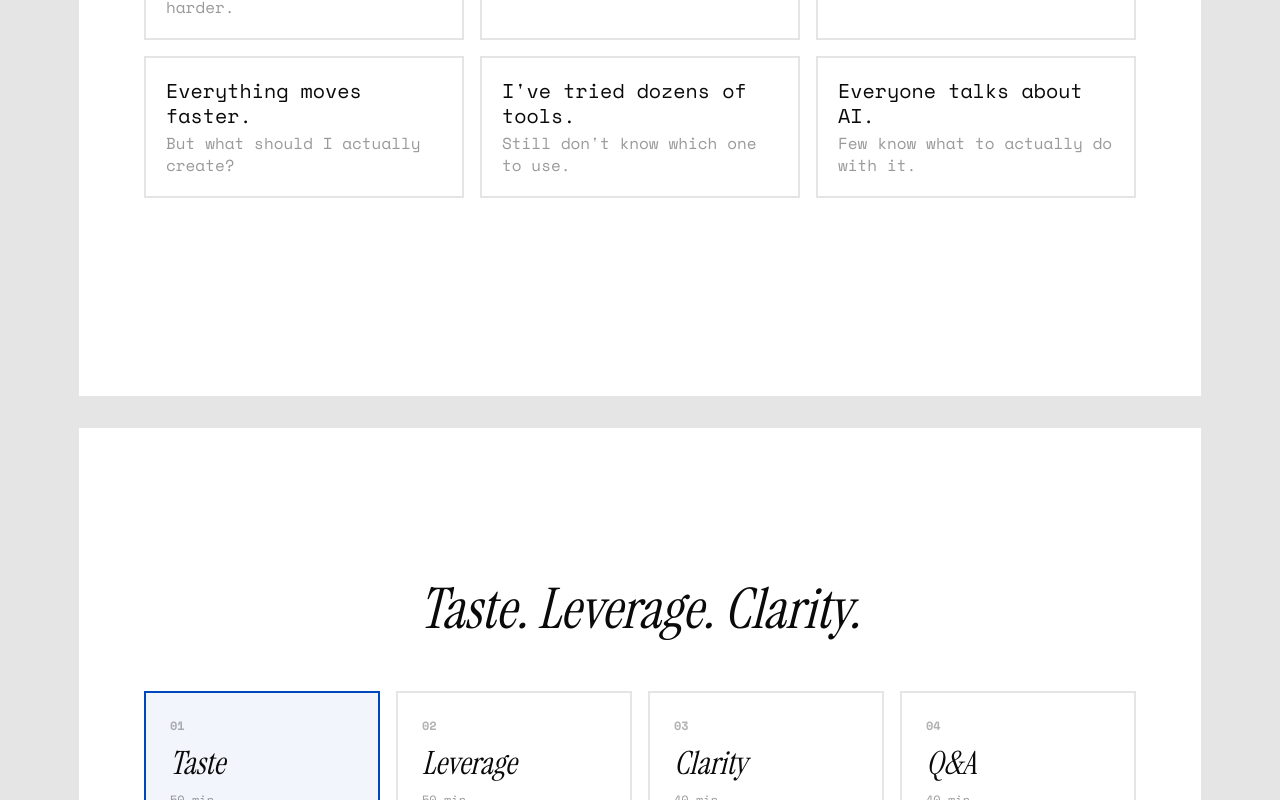
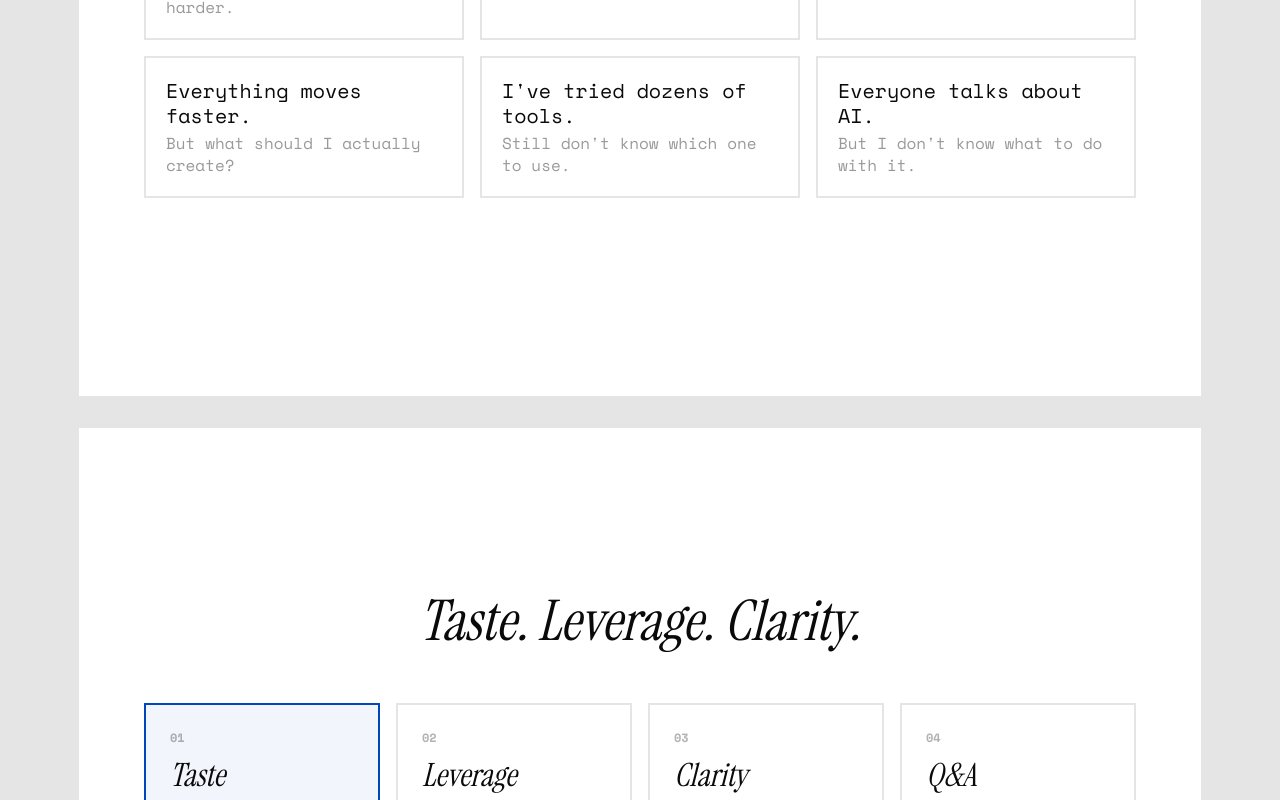
Before and after one commit to princeofwellness/researchlab, a Next.js app: page /public/onepager in a window 1280 px wide. Shown: the part 2100-2900 px from the top of the page. Built offline with nearby package versions, Linux system fonts and the light colour scheme.

Commit message:
Personal tone on card #6, drop Roland credentials — topic over CV

```diff
--- a/src/app/public/onepager/page.tsx
+++ b/src/app/public/onepager/page.tsx
@@ -31,14 +31,14 @@ export default function PublicOnePager() {
                     { headline: "The direction is clear.", subline: "Daily practice in it isn't." },
                     { headline: "Everything moves faster.", subline: "But what should I actually create?" },
                     { headline: "I've tried dozens of tools.", subline: "Still don't know which one to use." },
-                    { headline: "Everyone talks about AI.", subline: "Few know what to actually do with it." }
+                    { headline: "Everyone talks about AI.", subline: "But I don't know what to do with it." }
                 ]
             },
             session: {
                 title: "Taste. Leverage. Clarity.",
                 subtitle: "",
                 parts: [
-                    { num: "01", title: "Taste", time: "50 min", lead: "Roland", desc: "What separates good from unforgettable. Decades of experience in creativity and technology — everyone has the same tools, the difference is taste, curation, and the eye for detail." },
+                    { num: "01", title: "Taste", time: "50 min", lead: "Roland", desc: "What separates good from unforgettable. Everyone has the same tools — the difference is taste, curation, and the eye for detail." },
                     { num: "02", title: "Leverage", time: "50 min", lead: "Ján", desc: "What one person can build today. New businesses, new ways to operate — what to build, what to skip, and how to think about products in this new reality." },
                     { num: "03", title: "Clarity", time: "40 min", lead: "Roman", desc: "What stays human and what to delegate to AI. When to automate, when to stop — a decision framework you'll actually use." },
                     { num: "04", title: "Q&A", time: "40 min", lead: "All", desc: "Your field. Your reality. Honest answers from people who build with AI daily." }
@@ -103,14 +103,14 @@ export default function PublicOnePager() {
                     { headline: "Smer je zrejmý.", subline: "Každodenná prax v ňom nie." },
                     { headline: "Všetko ide rýchlejšie.", subline: "Ale čo mám vlastne tvoriť?" },
                     { headline: "Vyskúšal som desiatky nástrojov.", subline: "Stále neviem, ktorý použiť." },
-                    { headline: "Všetci o AI hovoria.", subline: "Málokto vie, čo s tým robiť." }
+                    { headline: "Všetci o AI hovoria.", subline: "Ale neviem, čo s tým." }
                 ]
             },
             session: {
                 title: "Vkus. Páka. Jasnosť.",
                 subtitle: "",
                 parts: [
-                    { num: "01", title: "Vkus", time: "50 min", lead: "Roland", desc: "Čo odlišuje dobré od nezabudnuteľného. Dekády skúseností v kreativite a technológii — rovnaké nástroje má každý, rozdiel robí vkus, kurátorstvo a oko pre detail." },
+                    { num: "01", title: "Vkus", time: "50 min", lead: "Roland", desc: "Čo odlišuje dobré od nezabudnuteľného. Rovnaké nástroje má každý — rozdiel robí vkus, kurátorstvo a oko pre detail." },
                     { num: "02", title: "Páka", time: "50 min", lead: "Ján", desc: "Čo dokáže jeden človek postaviť dnes. Nové biznisy, nové spôsoby fungovania — čo stavať, čo preskočiť a ako premýšľať o produktoch v tomto svete." },
                     { num: "03", title: "Jasnosť", time: "40 min", lead: "Roman", desc: "Čo zostáva ľudské a čo delegovať na AI. Kedy automatizovať, kedy zastaviť — rozhodovací rámec, ktorý reálne použiješ." },
                     { num: "04", title: "Q&A", time: "40 min", lead: "Všetci", desc: "Tvoj odbor. Tvoja realita. Úprimné odpovede od ľudí, čo s AI budujú denne." }
```
